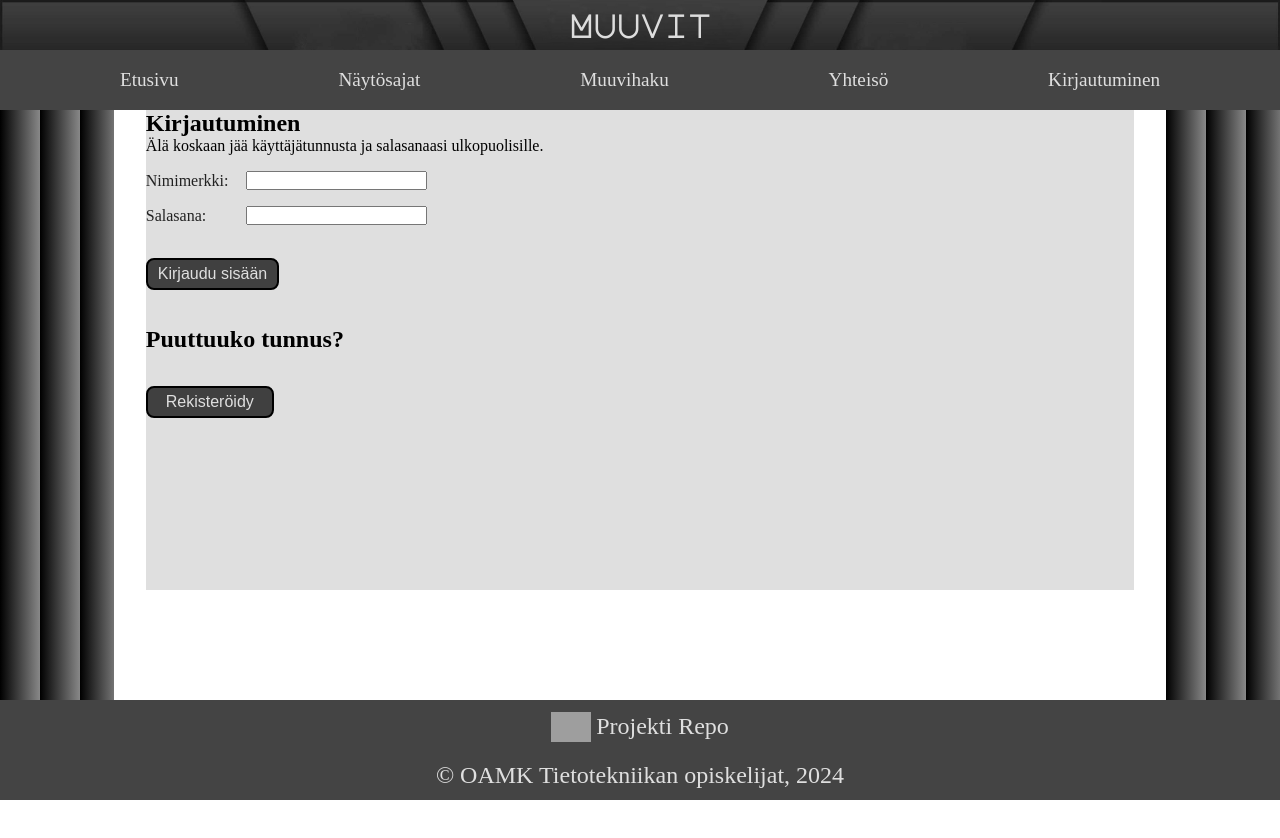
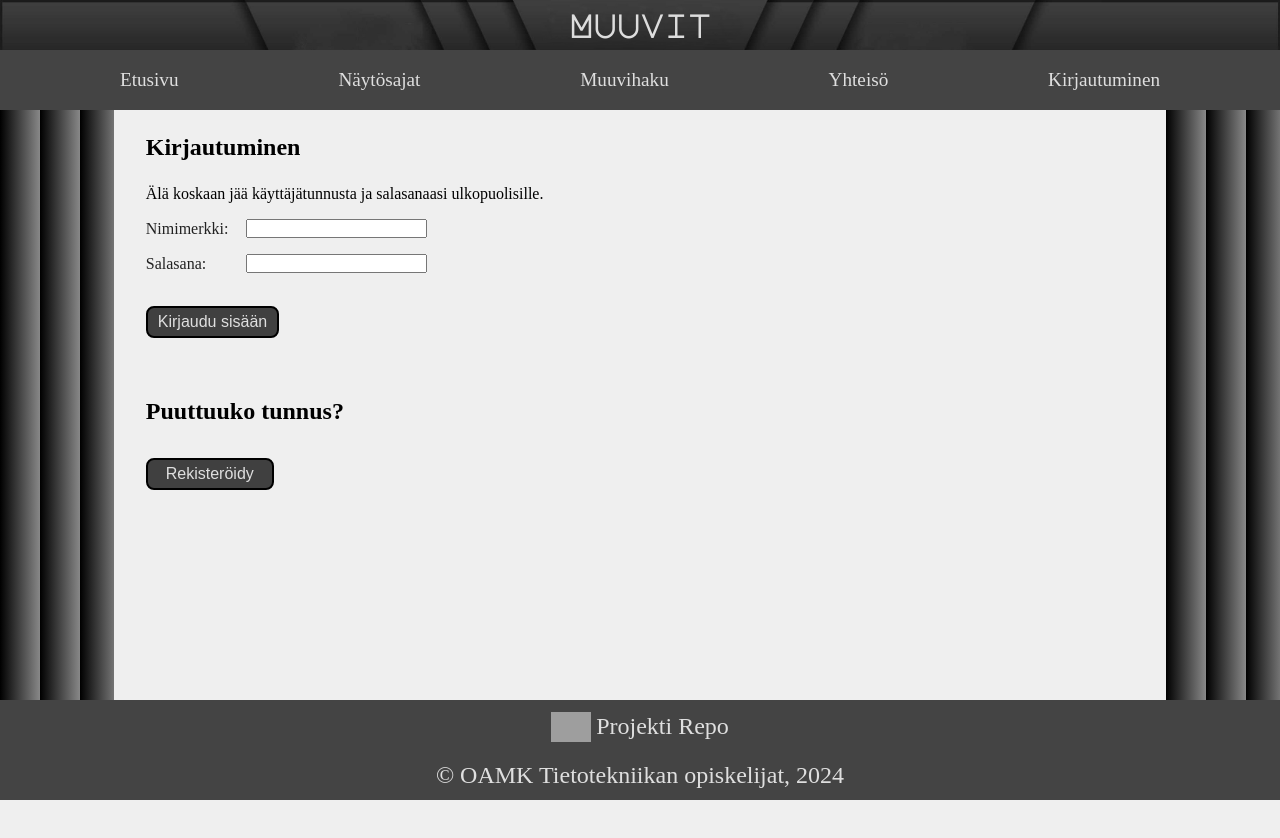
Before and after one commit to TVT23KM-1/Muuvit, a React (Vite) app in the folder front/: page /login in a window 1280 px wide. Shown: the top 838 px of the page. Built offline with nearby package versions, Linux system fonts and the light colour scheme; grey boxes are pictures that could not be loaded.

Commit message:
värejä korjattu

```diff
--- a/front/src/App.css
+++ b/front/src/App.css
@@ -22,6 +22,7 @@
   align-items: stretch;
   min-height: 95vh;
   padding-bottom: 6rem;
+  background-color: var(--white-colour);
 }
 
 .curtain-left {
--- a/front/src/index.css
+++ b/front/src/index.css
@@ -16,6 +16,11 @@
   --button-text-colour: #222;
   --button-border-colour: #222;
   --dark-gray-colour:#404040;
+  --light-gray-colour: #e0e0e0;
+  --general-margin: 2em;
+  --general-padding: 1em;
+
+
 }
 
 body {
--- a/front/src/pages/css/Login.css
+++ b/front/src/pages/css/Login.css
@@ -1,9 +1,13 @@
+.login h2{
 
+    margin-top: 1em;
+    margin-bottom:1em;
+}
 
 .login {
     width: 100%;
     height: 60vh;
-    background-color: var(--light-colour);
+    background-color: var(--white-colour);
     padding-bottom: 1em;
     margin-bottom: 1em;
 }
```
